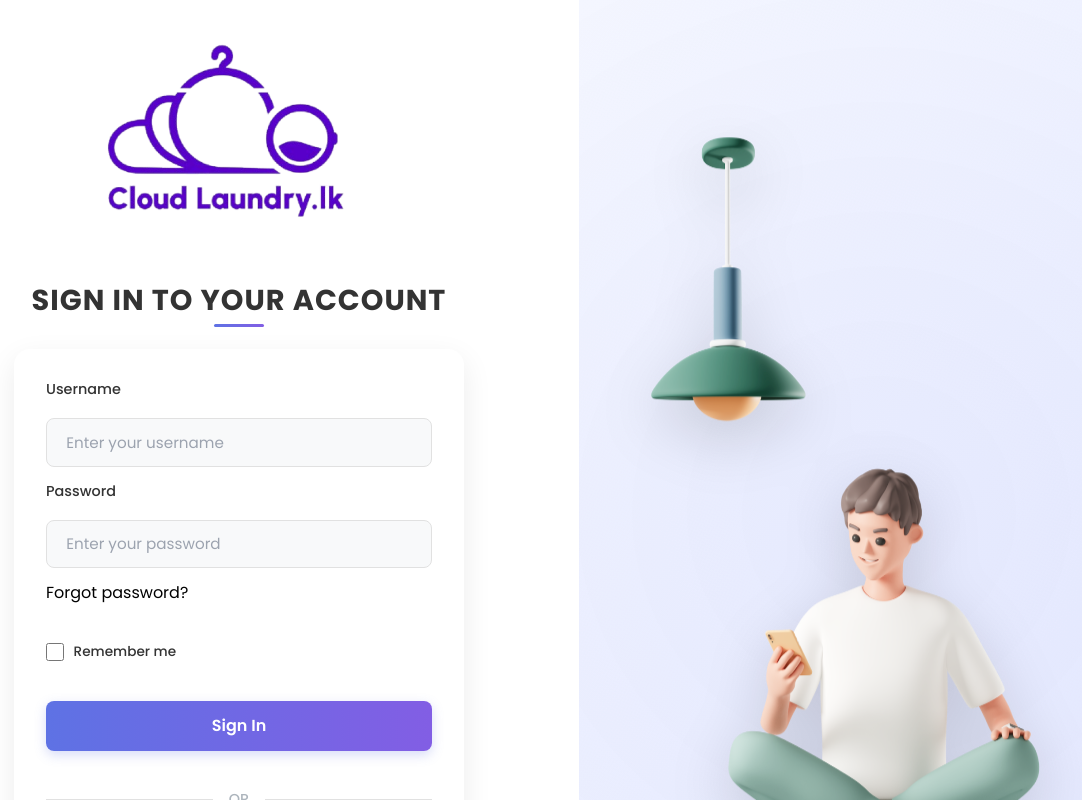
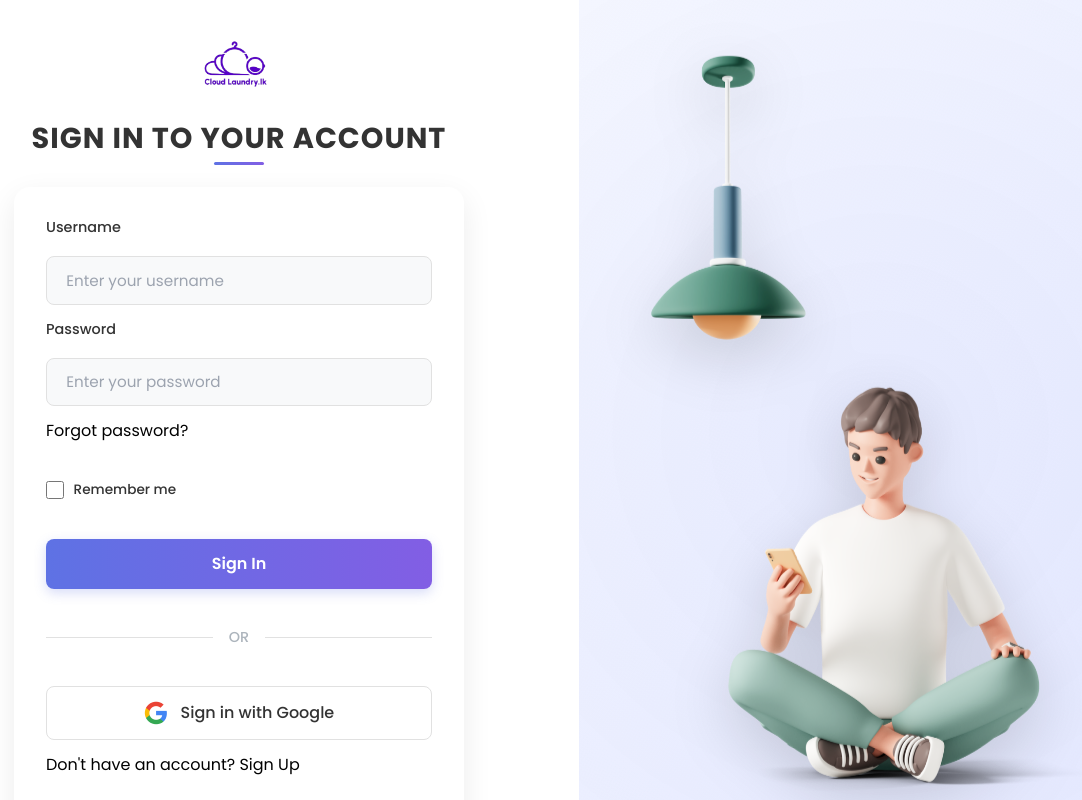
Before and after one commit to Laksopan23/Cloud-Laundry-, a React (Create React App) app in the folder frontend/: page / in a window 1280 px wide. Shown: the top 800 px of the page, without its empty margins (101-1183 px from the left). Built offline with nearby package versions, Linux system fonts and the light colour scheme.

Commit message:
update the css

```diff
--- a/frontend/src/pages/OTPVerification.css
+++ b/frontend/src/pages/OTPVerification.css
@@ -117,3 +117,9 @@
     margin-top: 1rem;
   }
 }
+
+.logo {
+  max-width: 100px;
+  width: 100%;
+  height: auto;
+}
--- a/frontend/src/pages/ResetPassword.js
+++ b/frontend/src/pages/ResetPassword.js
@@ -58,12 +58,12 @@ const ResetPassword = ({ email, onBack }) => {
     setShowSuccess(true);
 
     try {
-      const response = await fetch("http://localhost:5000/api/email/reset-password", {
+      const response = await fetch("http://localhost:5000/reset-password", {
         method: "POST",
         headers: {
           "Content-Type": "application/json",
         },
-        body: JSON.stringify({ email, newPassword: password }),
+        body: JSON.stringify({ email, password }),
       });
       const data = await response.json();
 
@@ -93,7 +93,7 @@ const ResetPassword = ({ email, onBack }) => {
       </div>
 
       <div className="form-side">
-        <div className="form-container">
+        <div className="form-container" style={{ marginTop: '140px' }}>
           <img src="/cloud-logo-removebg-preview.png" alt="Cloud Laundry" className="logo" />
           <h2 className="title">Set a new password</h2>
           <p className="subtitle">Create a new password, Ensure it differ form previous one for security</p>
```
